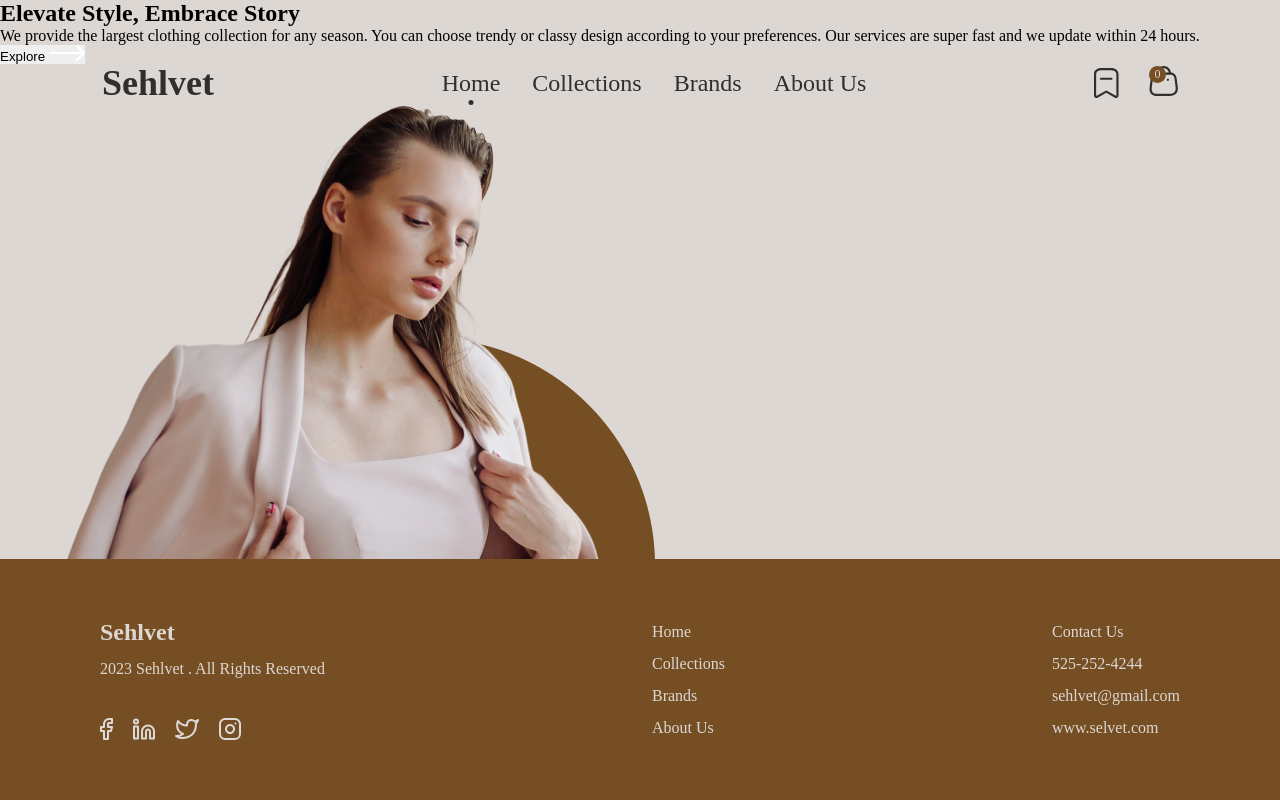
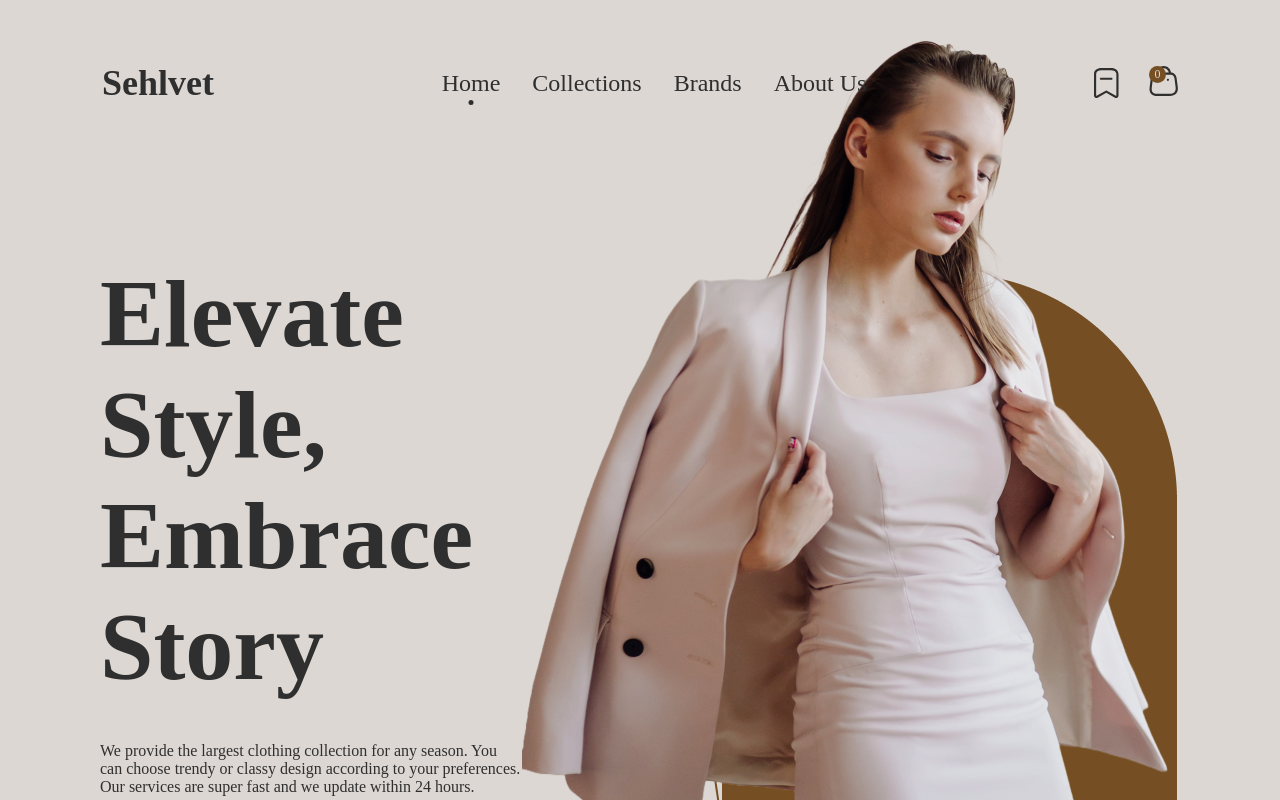
Before and after one commit to KiwiScreams/Sehlvet-landing-page, a React (Vite) app: page / in a window 1280 px wide. Shown: the top 800 px of the page. Built offline with nearby package versions, Linux system fonts and the light colour scheme.

Commit message:
layout styles

```diff
--- a/src/components/layout/Layout.css
+++ b/src/components/layout/Layout.css
@@ -0,0 +1,41 @@
+.layout--component
+{
+    width: 100%;
+    display: flex;
+    justify-content: space-between;
+    padding: 0 85px 0 100px;
+}
+.layout--component .text-container
+{
+    margin-top: 258px;
+    width: 50%;
+}
+.layout--component h1
+{
+    font-size: var(--font-size-96px);
+    margin-bottom: 40px;
+    color: var(--dark-clr);
+}
+.layout--component p
+{
+    color: var(--dark-clr);
+    margin-bottom: 100px;
+}
+.layout--component button
+{
+    background-color: var(--brown-clr);
+    width: 222px;
+    height: 60px;
+    border: 2px solid var(--brown-clr);
+    color: var(--white-clr);
+    border-radius: 15px;
+    display: flex;
+    justify-content: space-between;
+    align-items: center;
+    padding: 0 36px;
+    font-size: var(--font-size-24px);
+}
+.layout--component button:hover
+{
+    background-color: transparent;
+}
--- a/src/components/shared/footer/Footer.css
+++ b/src/components/shared/footer/Footer.css
@@ -6,8 +6,6 @@ footer
     display: flex;
     justify-content: space-between;
     align-items: center;
-    position: absolute;
-    bottom: 0;
 }
 footer h2
 {
```
